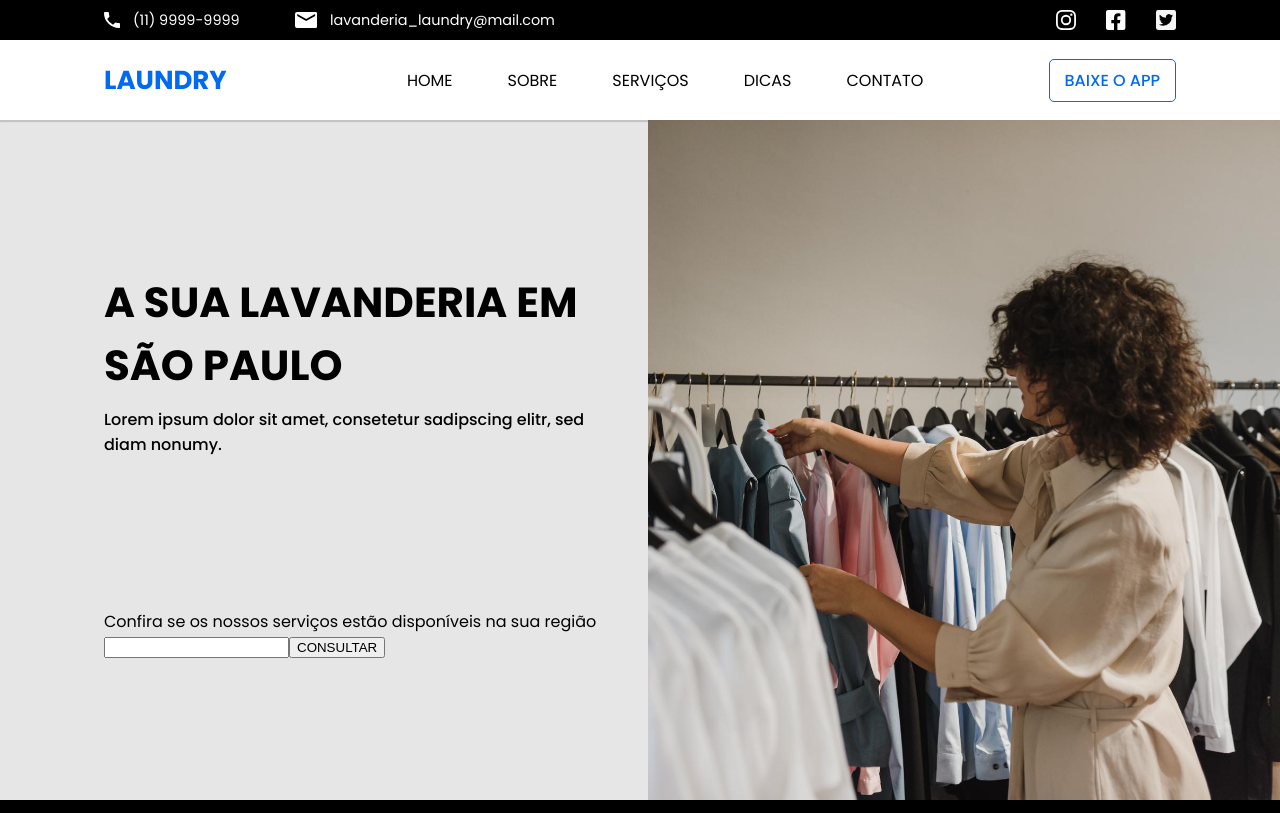
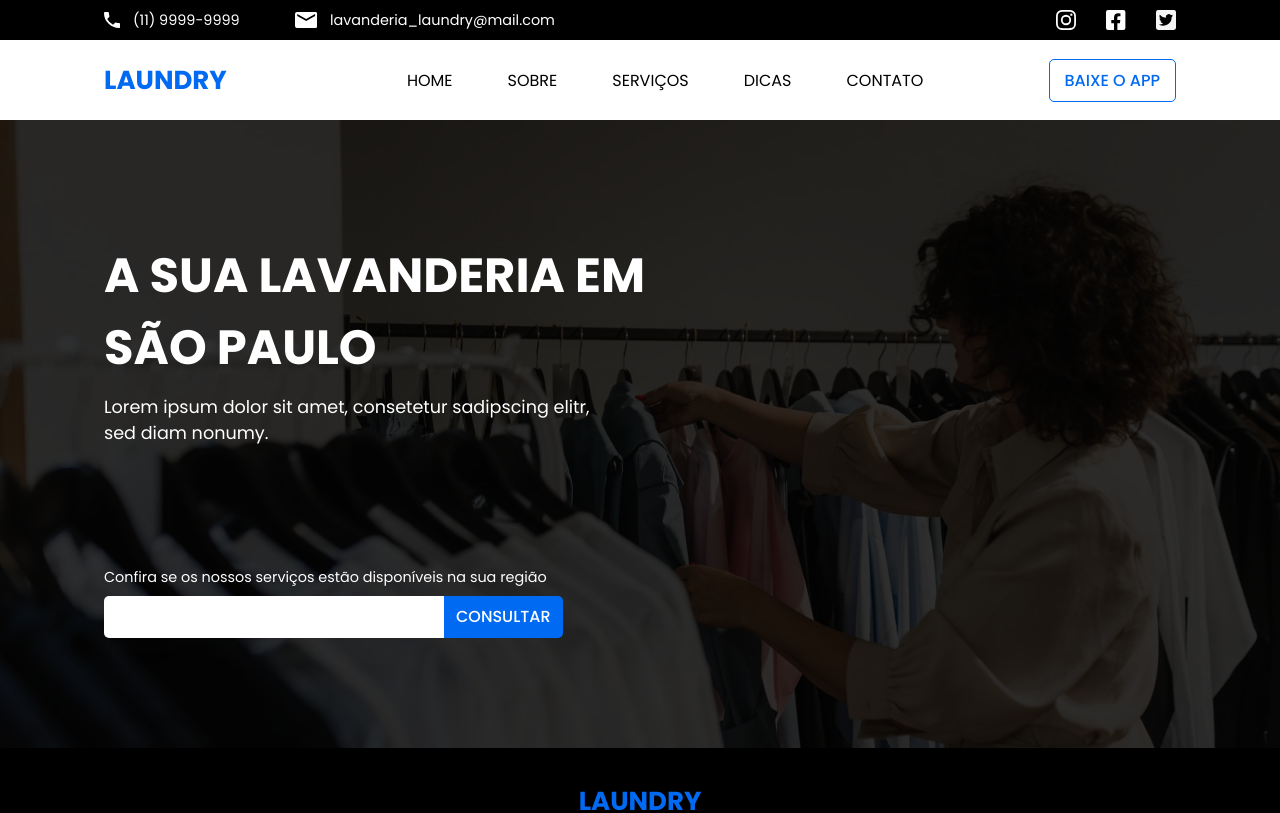
Before and after one commit to vanderms/laundry-template, a React (Create React App) app: page /#/ in a window 1280 px wide. Shown: the top 813 px of the page. Built offline with nearby package versions, Linux system fonts and the light colour scheme.

Commit message:
changed cover desktop design

```diff
--- a/src/components/cover.js
+++ b/src/components/cover.js
@@ -1,7 +1,3 @@
-import { BackgroundImage } from './utilities';
-import coverImage from '../assets/cover.jpg';
-
-
 export default function Cover(){
 
   return (
@@ -19,14 +15,7 @@ export default function Cover(){
         </div>
       </form>
     </div>
-    <div className="image-container">
-     <BackgroundImage
-      src={coverImage}
-      alt='foto de uma mulher colocando roupas em um cabide'
-      orientation='by-height'
-      alignment='end'
-     />
-    </div>
+    <div className="overlay"></div>
   </section>
   );
 }
--- a/src/components/utilities.js
+++ b/src/components/utilities.js
@@ -76,17 +76,3 @@ export function BackDrop({className, onClick}){
     ></div>
   );
 }
-
-
-export function BackgroundImage({src, alt, orientation, alignment}){
-
-  let classes = "background-image-component ";
-  classes += (orientation === 'by-width ' ? 'by-width ' : 'by-height ');
-  classes += (alignment ? alignment : 'center ');
-
-  return (
-    <div className={classes}>
-      <img src={src} alt={alt}/>
-    </div>
-  );
-}
--- a/src/index.scss
+++ b/src/index.scss
@@ -62,9 +62,9 @@ $tablet: 1151px;
 }
 
 @mixin main-height(){
-  height: calc(100vh - #{$height-navbar} - #{$height-infobar});
+  height: Min(628px, calc(100vh - #{$height-navbar} - #{$height-infobar}));
   @include media-query($tablet){
-    height: calc(100vh - #{$height-sidebar-menu});
+    height: Min(628px, calc(100vh - #{$height-sidebar-menu}));
   }
 }
 
@@ -130,7 +130,6 @@ $tablet: 1151px;
   padding: 8px 15px;
 }
 
-
 *{
   box-sizing: border-box;
 }
@@ -151,15 +150,15 @@ a {
 }
 
 h1{
-  font-size: 42px;
+  font-size: 48px;
   font-weight: 900;
   margin: 10px 0px;
 }
 
 
 h4{
-  font-size: 1em;
-  font-weight: 500;
+  font-size: 1.1em;
+  font-weight: 400;
   margin: 10px 0px;
 }
 
@@ -191,30 +190,8 @@ h4{
   opacity: 0.8;
 }
 
-.background-image-component {
-  @include size(100%, 100%);
-  background-color: #888;
-  display: flex;
-  align-items: center;
-  overflow: hidden;
 
-  &.by-width {
-    flex-direction: column;
-    img {
-       @include size(100%, auto);
-    }
-  }
 
-  &.by-height {
-    img {
-       @include size(auto, 100%);
-    }
-  }
-  &.center{ justify-content: center; }
-  &.start{ justify-content: flex-start; }
-  &.end{ justify-content: flex-end; }
-
-}
 
 
 .infobar {
@@ -367,29 +344,72 @@ h4{
 
 
 .section-cover{
- @include main-height;
-  display: flex;
+  @include main-height;
+  @include padding-lateral;
+  position: relative;
+  background-image: url('./assets/cover.jpg');
+  background-repeat: no-repeat;
+  background-position: left;
+  background-size: cover;
 
-  .info-container{
-    @include padding-lateral;
+  .info-container {
     @include flex-space(space-evenly);
+    align-items: flex-start;
     flex-direction: column;
-    padding-right: 0px;
-    width: 50%;
+    position: relative;
+    width: 50vw;
+    height: 100%;
+    z-index: 2;
+    color: $light;
 
     h4{
-      width: 90%;
+      width: 40vw;
     }
 
     form, .header{
       width: 100%;
     }
 
+    form{
+      .text{
+        font-size: 0.9em;
+      }
 
+      .input-block{
+        margin-top: $spacing1;
+      }
+      input{
+        padding: 8px 12px;
+        height: 42px;
+        font-family: inherit;
+        font-size: 1em;
+
+      }
+      input[type=text]{
+        border: none;
+        border-radius: 5px 0px 0px 5px;
+      }
+
+      input[type = submit]{
+        background-color: $primary;
+        border-radius: 0px 5px 5px 0px;
+        color: white;
+        border: none;
+        cursor: pointer;
+        font-weight: 500;
+      }
+    }
   }
 
-  .image-container {
-    @include size(50%, 100%);
-    padding-left: $spacing1;
+  .overlay{
+    @include size(100%, 100%);
+    background-color: black;
+    opacity: 0.8;
+    position: absolute;
+    top: 0px;
+    right: 0px;
+    z-index: 1;
   }
+
+
 }
```
